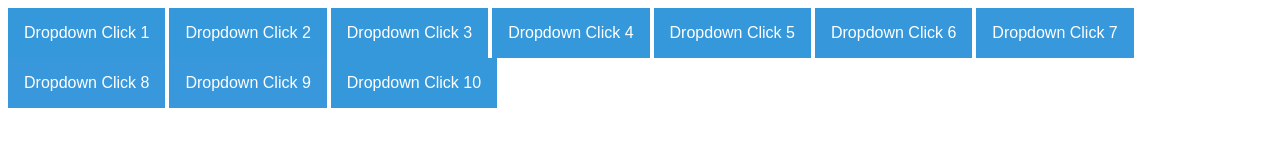
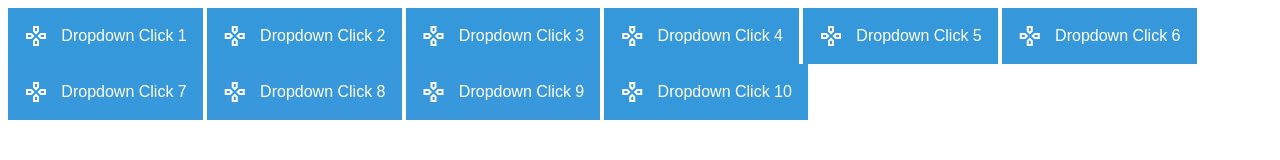
Before and after one commit to vikas-kumar-7801/Components, a plain HTML site: page Dropdowns/Click/index.html in a window 1280 px wide. Drawn offline with nearby package versions, Linux system fonts and the light colour scheme.

Commit message:
first commit

```diff
--- a/Dropdowns/Click/index.html
+++ b/Dropdowns/Click/index.html
@@ -4,6 +4,10 @@
     <meta charset="UTF-8" />
     <meta name="viewport" content="width=device-width, initial-scale=1.0" />
     <title>Dropdown Click</title>
+
+    <link
+      rel="stylesheet"
+      href="https://fonts.googleapis.com/css2?family=Material+Symbols+Outlined" />
 
     <link rel="stylesheet" href="style.css" />
   </head>
@@ -14,7 +18,11 @@
     <!-- Dropdown Click 1 HTML -->
 
     <div class="dropdown1">
-      <button onclick="Dropdown1()" class="dropbtn1">Dropdown Click 1</button>
+      <button onclick="Dropdown1()" class="dropbtn1">
+        <span class="material-symbols-outlined"> gamepad </span>
+        &nbsp; &nbsp;
+        <span>Dropdown Click 1</span>
+      </button>
       <div id="myDropdown1" class="dropdown-content1">
         <a href="#">Link 1-1</a>
         <a href="#">Link 1-2</a>
@@ -28,7 +36,11 @@
     <!-- Dropdown Click 2 HTML -->
 
     <div class="dropdown2">
-      <button onclick="Dropdown2()" class="dropbtn2">Dropdown Click 2</button>
+      <button onclick="Dropdown2()" class="dropbtn2">
+        <span class="material-symbols-outlined"> gamepad </span>
+        &nbsp; &nbsp;
+        <span>Dropdown Click 2</span>
+      </button>
       <div id="myDropdown2" class="dropdown-content2">
         <a href="#">Link 2-1</a>
         <a href="#">Link 2-2</a>
@@ -42,7 +54,11 @@
     <!-- Dropdown Click 3 HTML -->
 
     <div class="dropdown3">
-      <button onclick="Dropdown3()" class="dropbtn3">Dropdown Click 3</button>
+      <button onclick="Dropdown3()" class="dropbtn3">
+        <span class="material-symbols-outlined"> gamepad </span>
+        &nbsp; &nbsp;
+        <span>Dropdown Click 3</span>
+      </button>
       <div id="myDropdown3" class="dropdown-content3">
         <a href="#">Link 3-1</a>
         <a href="#">Link 3-2</a>
@@ -56,7 +72,11 @@
     <!-- Dropdown Click 4 HTML -->
 
     <div class="dropdown4">
-      <button onclick="Dropdown4()" class="dropbtn4">Dropdown Click 4</button>
+      <button onclick="Dropdown4()" class="dropbtn4">
+        <span class="material-symbols-outlined"> gamepad </span>
+        &nbsp; &nbsp;
+        <span>Dropdown Click 4</span>
+      </button>
       <div id="myDropdown4" class="dropdown-content4">
         <a href="#">Link 4-1</a>
         <a href="#">Link 4-2</a>
@@ -70,7 +90,11 @@
     <!-- Dropdown Click 5 HTML -->
 
     <div class="dropdown5">
-      <button onclick="Dropdown5()" class="dropbtn5">Dropdown Click 5</button>
+      <button onclick="Dropdown5()" class="dropbtn5">
+        <span class="material-symbols-outlined"> gamepad </span>
+        &nbsp; &nbsp;
+        <span>Dropdown Click 5</span>
+      </button>
       <div id="myDropdown5" class="dropdown-content5">
         <a href="#">Link 5-1</a>
         <a href="#">Link 5-2</a>
@@ -84,7 +108,11 @@
     <!-- Dropdown Click 6 HTML -->
 
     <div class="dropdown6">
-      <button onclick="Dropdown6()" class="dropbtn6">Dropdown Click 6</button>
+      <button onclick="Dropdown6()" class="dropbtn6">
+        <span class="material-symbols-outlined"> gamepad </span>
+        &nbsp; &nbsp;
+        <span>Dropdown Click 6</span>
+      </button>
       <div id="myDropdown6" class="dropdown-content6">
         <a href="#">Link 6-1</a>
         <a href="#">Link 6-2</a>
@@ -98,7 +126,11 @@
     <!-- Dropdown Click 7 HTML -->
 
     <div class="dropdown7">
-      <button onclick="Dropdown7()" class="dropbtn7">Dropdown Click 7</button>
+      <button onclick="Dropdown7()" class="dropbtn7">
+        <span class="material-symbols-outlined"> gamepad </span>
+        &nbsp; &nbsp;
+        <span>Dropdown Click 7</span>
+      </button>
       <div id="myDropdown7" class="dropdown-content7">
         <a href="#">Link 7-1</a>
         <a href="#">Link 7-2</a>
@@ -112,7 +144,11 @@
     <!-- Dropdown Click 8 HTML -->
 
     <div class="dropdown8">
-      <button onclick="Dropdown8()" class="dropbtn8">Dropdown Click 8</button>
+      <button onclick="Dropdown8()" class="dropbtn8">
+        <span class="material-symbols-outlined"> gamepad </span>
+        &nbsp; &nbsp;
+        <span>Dropdown Click 8</span>
+      </button>
       <div id="myDropdown8" class="dropdown-content8">
         <a href="#">Link 8-1</a>
         <a href="#">Link 8-2</a>
@@ -126,7 +162,11 @@
     <!-- Dropdown Click 9 HTML -->
 
     <div class="dropdown9">
-      <button onclick="Dropdown9()" class="dropbtn9">Dropdown Click 9</button>
+      <button onclick="Dropdown9()" class="dropbtn9">
+        <span class="material-symbols-outlined"> gamepad </span>
+        &nbsp; &nbsp;
+        <span>Dropdown Click 9</span>
+      </button>
       <div id="myDropdown9" class="dropdown-content9">
         <a href="#">Link 9-1</a>
         <a href="#">Link 9-2</a>
@@ -141,7 +181,9 @@
 
     <div class="dropdown10">
       <button onclick="Dropdown10()" class="dropbtn10">
-        Dropdown Click 10
+        <span class="material-symbols-outlined"> gamepad </span>
+        &nbsp; &nbsp;
+        <span>Dropdown Click 10</span>
       </button>
       <div id="myDropdown10" class="dropdown-content10">
         <a href="#">Link 10-1</a>
--- a/Dropdowns/Click/style.css
+++ b/Dropdowns/Click/style.css
@@ -10,6 +10,10 @@
   font-size: 16px;
   border: none;
   cursor: pointer;
+  display: flex;
+  text-align: center;
+  align-items: center;
+  justify-content: center;
 }
 
 .dropbtn1:hover,
@@ -58,6 +62,10 @@
   font-size: 16px;
   border: none;
   cursor: pointer;
+  display: flex;
+  text-align: center;
+  align-items: center;
+  justify-content: center;
 }
 
 .dropbtn2:hover,
@@ -107,6 +115,10 @@
   font-size: 16px;
   border: none;
   cursor: pointer;
+  display: flex;
+  text-align: center;
+  align-items: center;
+  justify-content: center;
 }
 
 .dropbtn3:hover,
@@ -156,6 +168,10 @@
   font-size: 16px;
   border: none;
   cursor: pointer;
+  display: flex;
+  text-align: center;
+  align-items: center;
+  justify-content: center;
 }
 
 .dropbtn4:hover,
@@ -204,6 +220,10 @@
   font-size: 16px;
   border: none;
   cursor: pointer;
+  display: flex;
+  text-align: center;
+  align-items: center;
+  justify-content: center;
 }
 
 .dropbtn5:hover,
@@ -252,6 +272,10 @@
   font-size: 16px;
   border: none;
   cursor: pointer;
+  display: flex;
+  text-align: center;
+  align-items: center;
+  justify-content: center;
 }
 
 .dropbtn6:hover,
@@ -301,6 +325,10 @@
   font-size: 16px;
   border: none;
   cursor: pointer;
+  display: flex;
+  text-align: center;
+  align-items: center;
+  justify-content: center;
 }
 
 .dropbtn7:hover,
@@ -350,6 +378,10 @@
   font-size: 16px;
   border: none;
   cursor: pointer;
+  display: flex;
+  text-align: center;
+  align-items: center;
+  justify-content: center;
 }
 
 .dropbtn8:hover,
@@ -384,6 +416,10 @@
 
 .show8 {
   display: block;
+  display: flex;
+  text-align: center;
+  align-items: center;
+  justify-content: center;
 }
 
 /* Dropdown Click 9 Css */
@@ -398,6 +434,10 @@
   font-size: 16px;
   border: none;
   cursor: pointer;
+  display: flex;
+  text-align: center;
+  align-items: center;
+  justify-content: center;
 }
 
 .dropbtn9:hover,
@@ -446,6 +486,10 @@
   font-size: 16px;
   border: none;
   cursor: pointer;
+  display: flex;
+  text-align: center;
+  align-items: center;
+  justify-content: center;
 }
 
 .dropbtn10:hover,
```
Also changed, not shown: Dropdowns/Hover/index.html (+32 -10 lines), Dropdowns/Hover/style.css (+40 -0 lines).
